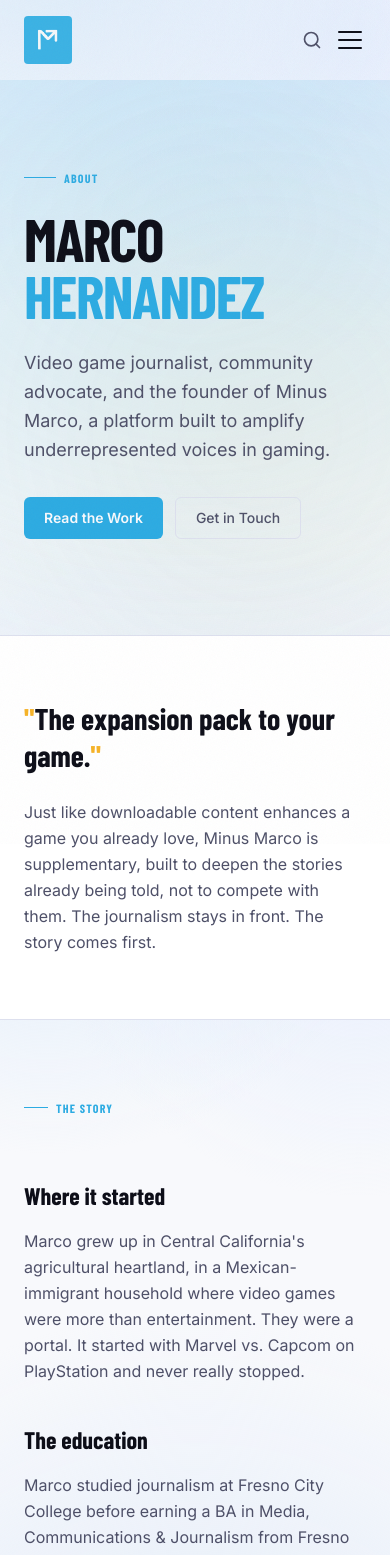
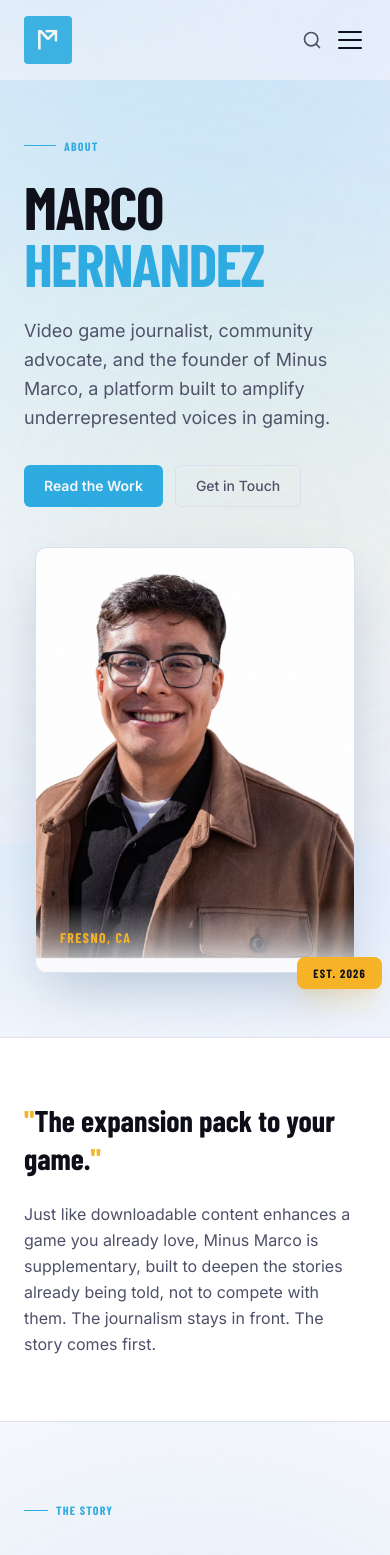
Before and after one commit to Minusmarco/Minus-Marco, a Next.js app: page /about in a window 390 px wide. Shown: the top 1555 px of the page. Built offline with nearby package versions, Linux system fonts and the light colour scheme; a web font is replaced by a local one.

Commit message:
Fixing mobile formatting

```diff
--- a/src/components/AboutContent.tsx
+++ b/src/components/AboutContent.tsx
@@ -110,7 +110,7 @@
         <div className="absolute -top-40 left-1/2 -translate-x-1/2 h-[600px] w-[800px] rounded-full bg-accent opacity-[0.16] blur-[140px] pointer-events-none" />
         <div className="absolute top-1/4 -right-20 h-[420px] w-[420px] rounded-full bg-[#f6b327] opacity-[0.07] blur-[130px] pointer-events-none" />
 
-        <div className="relative max-w-7xl mx-auto px-6 pt-20 pb-24 grid grid-cols-1 lg:grid-cols-2 gap-16 items-center">
+        <div className="relative max-w-7xl mx-auto px-6 pt-12 pb-16 lg:pt-20 lg:pb-24 grid grid-cols-1 lg:grid-cols-2 gap-10 lg:gap-16 items-center">
           <div>
             <motion.div
               initial={{ opacity: 0, y: 24 }}
@@ -168,9 +168,9 @@
             initial={{ opacity: 0, scale: 0.96 }}
             animate={{ opacity: 1, scale: 1 }}
             transition={{ duration: 0.7, delay: 0.15 }}
-            className="relative hidden lg:flex items-center justify-center"
+            className="relative flex items-center justify-center"
           >
-            <div className="relative w-full max-w-sm aspect-[3/4] rounded-xl overflow-hidden bg-surface border border-border shadow-2xl shadow-shadow/25">
+            <div className="relative w-full max-w-xs sm:max-w-sm mx-auto aspect-[3/4] rounded-xl overflow-hidden bg-surface border border-border shadow-2xl shadow-shadow/25">
               <Image
                 src="/marco.avif"
                 fill
```
Also changed, not shown: .claude/launch.json (added), .claude/settings.local.json.
